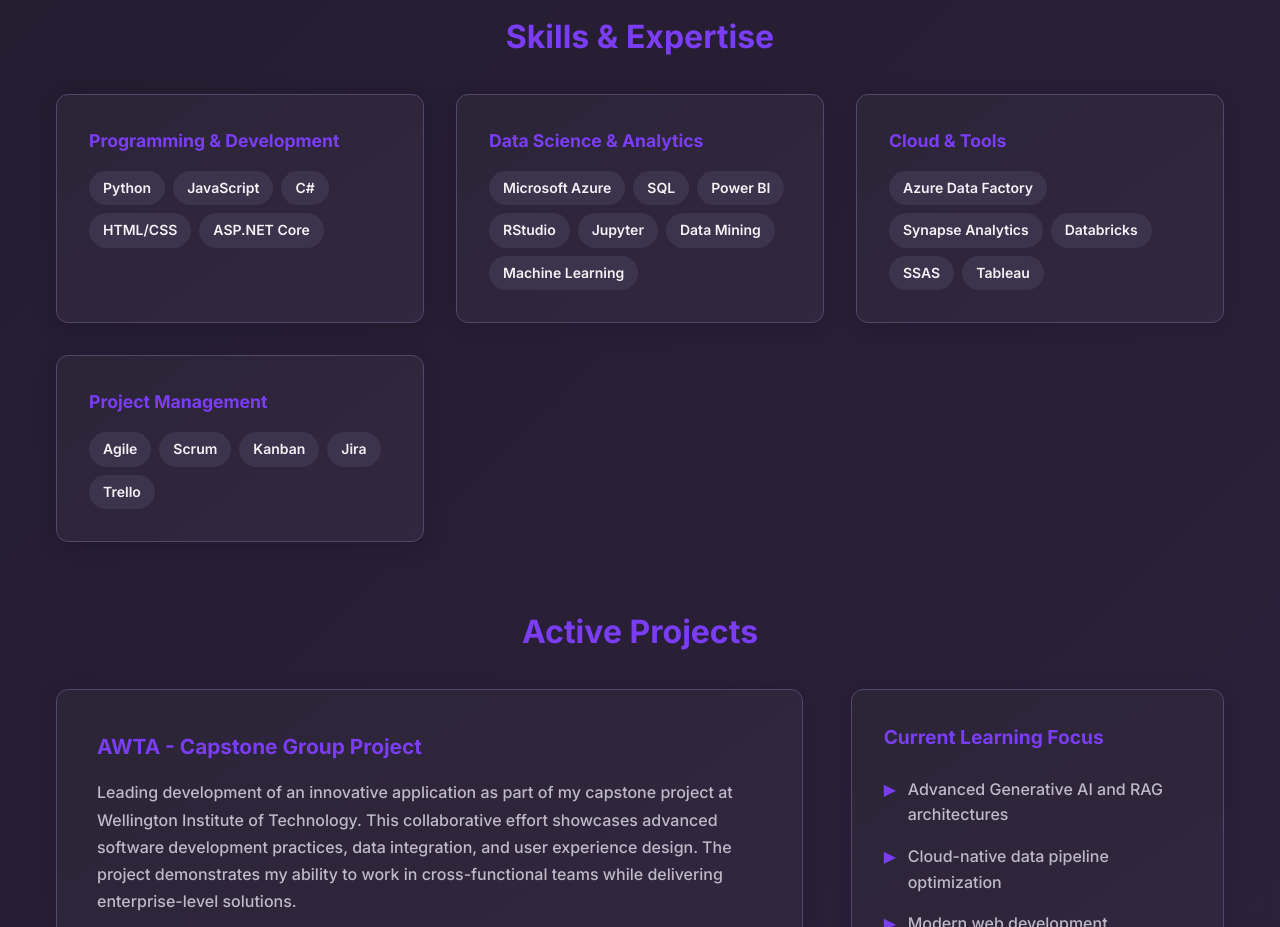
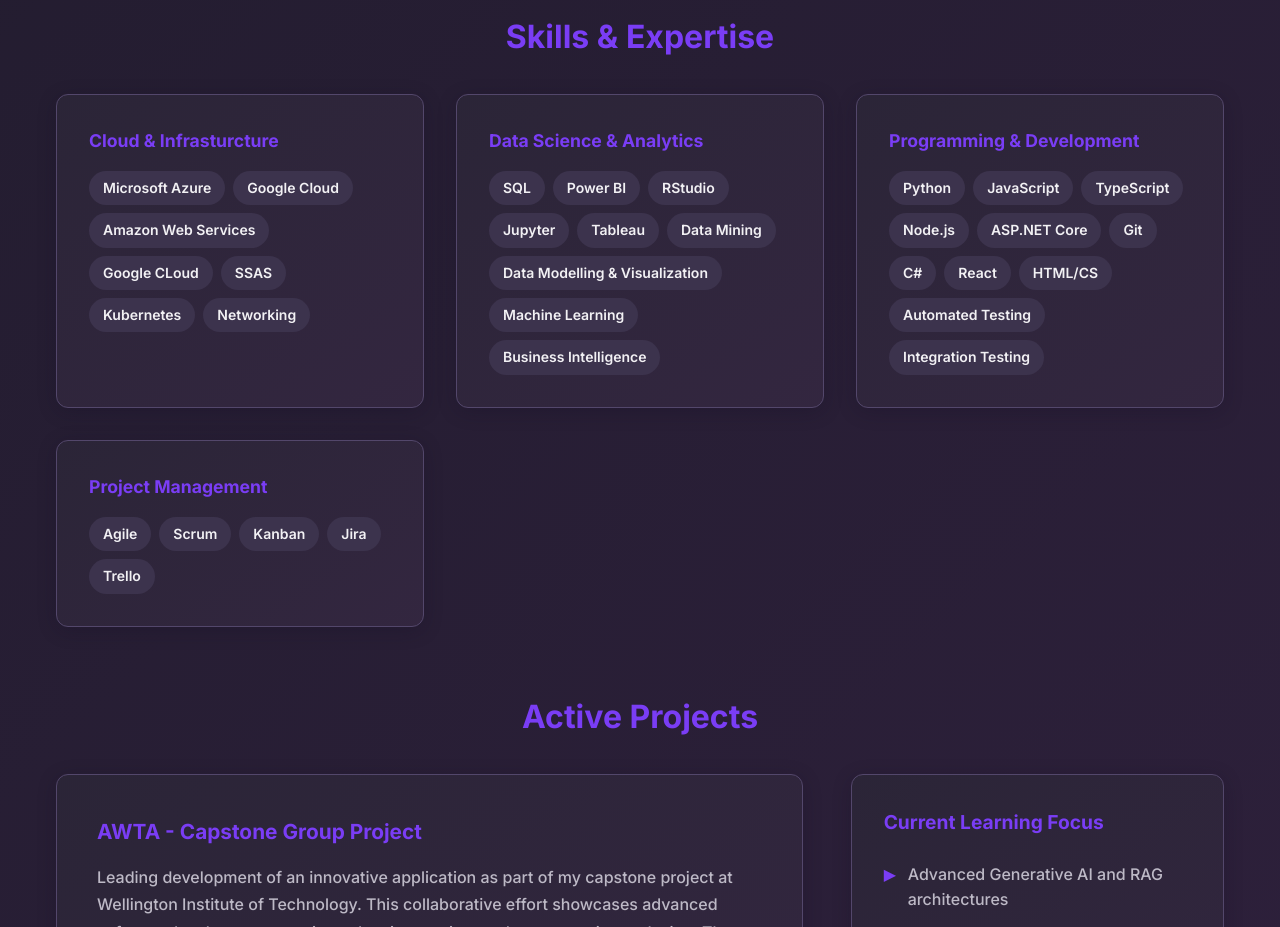
Before and after one commit to adyasinha-WIT/adyasinha-WIT.github.io, a plain HTML site: page index.html in a window 1280 px wide. Shown: the part 1880-2807 px from the top of the page. Drawn offline with Linux system fonts and the light colour scheme.

Commit message:
adding more detailed skills

```diff
--- a/index.html
+++ b/index.html
@@ -95,37 +95,49 @@
                 <h3 class="subsection-title">Skills & Expertise</h3>
                 <div class="skills-grid">
                     <div class="skill-category">
-                        <h4>Programming & Development</h4>
+                        <h4>Cloud & Infrasturcture</h4>
                         <div class="skill-tags">
-                            <span class="skill-tag">Python</span>
-                            <span class="skill-tag">JavaScript</span>
-                            <span class="skill-tag">C#</span>
-                            <span class="skill-tag">HTML/CSS</span>
-                            <span class="skill-tag">ASP.NET Core</span>
+                            <span class="skill-tag">Microsoft Azure</span>
+                            <span class="skill-tag">Google Cloud</span>
+                            <span class="skill-tag">Amazon Web Services</span>
+                            <span class="skill-tag">Google CLoud</span>
+                            <span class="skill-tag">SSAS</span>
+                            <span class="skill-tag">Kubernetes</span>
+                            <span class="skill-tag">Networking</span>
+
                         </div>
                     </div>
 
                     <div class="skill-category">
                         <h4>Data Science & Analytics</h4>
                         <div class="skill-tags">
-                            <span class="skill-tag">Microsoft Azure</span>
                             <span class="skill-tag">SQL</span>
                             <span class="skill-tag">Power BI</span>
                             <span class="skill-tag">RStudio</span>
                             <span class="skill-tag">Jupyter</span>
+                            <span class="skill-tag">Tableau</span>
                             <span class="skill-tag">Data Mining</span>
+                            <span class="skill-tag">Data Modelling & Visualization</span>
                             <span class="skill-tag">Machine Learning</span>
+                            <span class="skill-tag">Business Intelligence</span>
                         </div>
                     </div>
 
+
                     <div class="skill-category">
-                        <h4>Cloud & Tools</h4>
+                        <h4>Programming & Development</h4>
                         <div class="skill-tags">
-                            <span class="skill-tag">Azure Data Factory</span>
-                            <span class="skill-tag">Synapse Analytics</span>
-                            <span class="skill-tag">Databricks</span>
-                            <span class="skill-tag">SSAS</span>
-                            <span class="skill-tag">Tableau</span>
+                            <span class="skill-tag">Python</span>
+                            <span class="skill-tag">JavaScript</span>
+                            <span class="skill-tag">TypeScript</span>
+                            <span class="skill-tag">Node.js</span>
+                            <span class="skill-tag">ASP.NET Core</span>
+                            <span class="skill-tag">Git</span>
+                            <span class="skill-tag">C#</span>
+                            <span class="skill-tag">React</span>
+                            <span class="skill-tag">HTML/CS</span>
+                            <span class="skill-tag">Automated Testing</span>
+                            <span class="skill-tag">Integration Testing</span>
                         </div>
                     </div>
 
```
